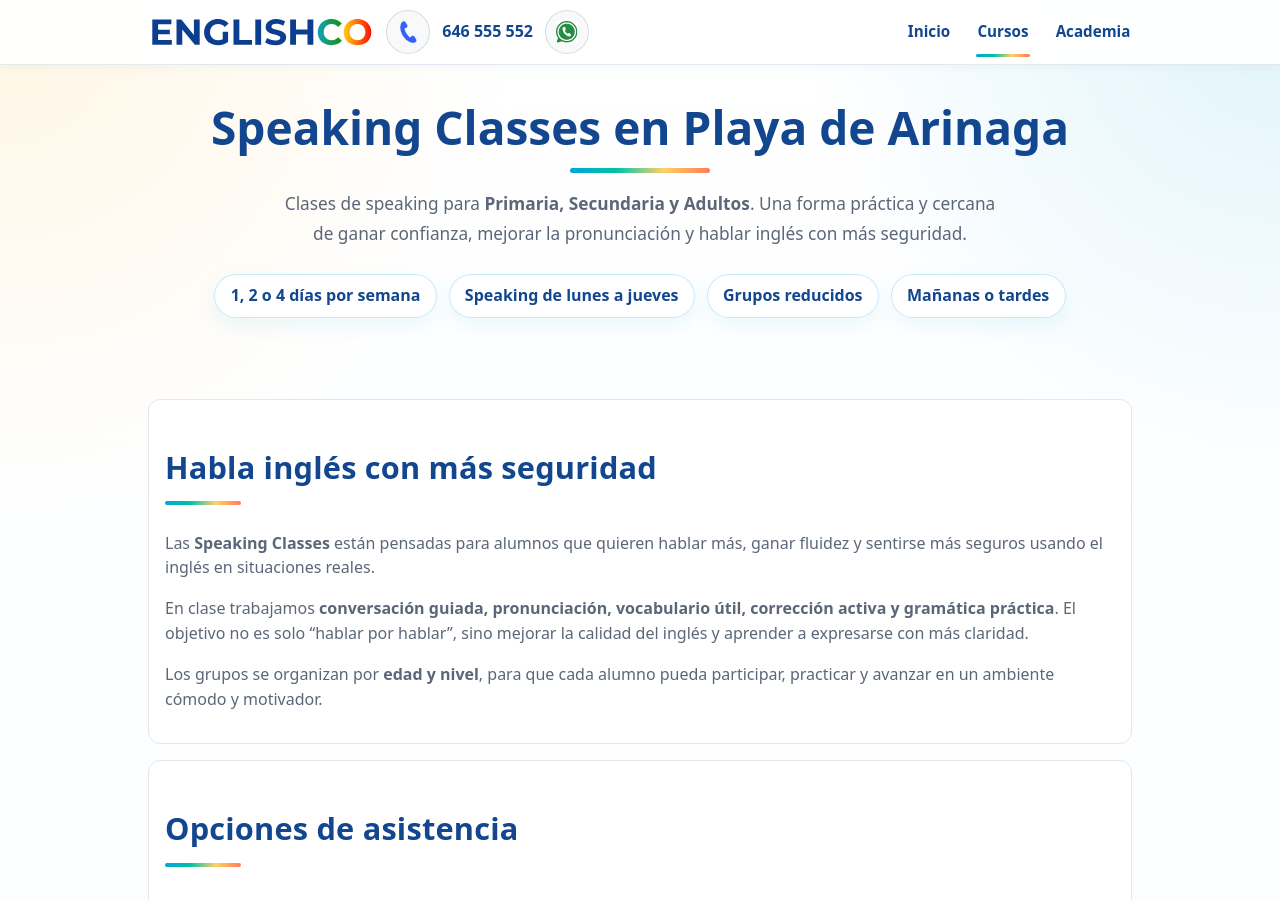
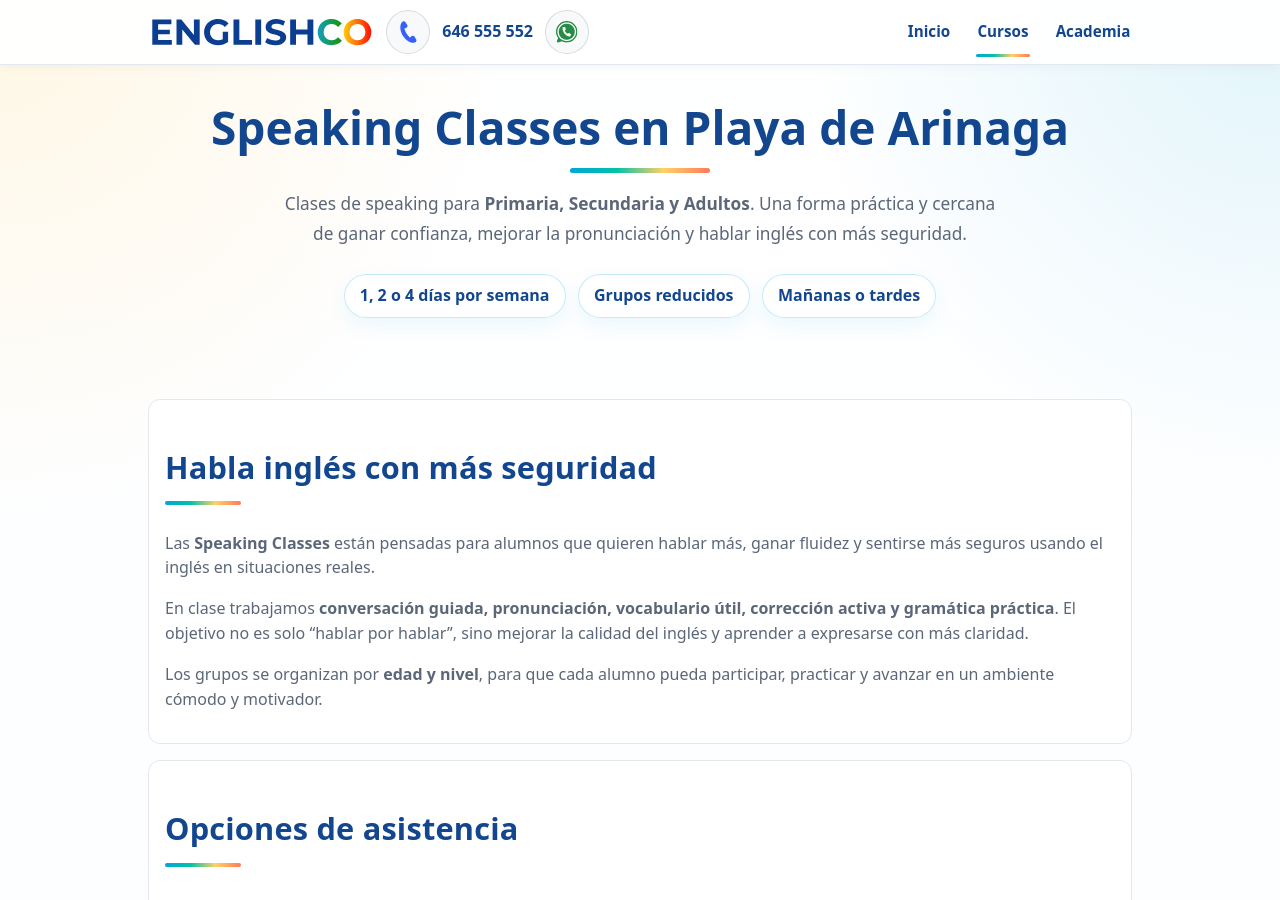
Before and after one commit to dixonbruce/englishco, a Jekyll site: the page built from speaking.html, in a window 1280 px wide and 900 px high. Built offline with Jekyll 4.4.1, drawn with Linux system fonts in a browser that asks for light colours.

Commit message:
Update speaking.html

```diff
--- a/speaking.html
+++ b/speaking.html
@@ -17,7 +17,6 @@ section: "cursos"
 
   <div class="hero-highlights" aria-label="Características principales">
     <span>1, 2 o 4 días por semana</span>
-    <span>Speaking de lunes a jueves</span>
     <span>Grupos reducidos</span>
     <span>Mañanas o tardes</span>
   </div>
```
